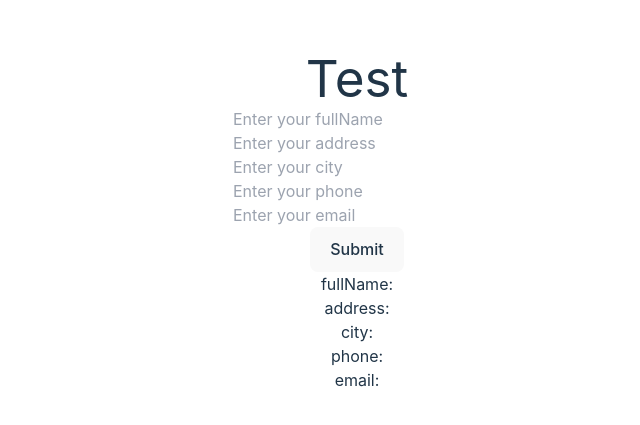
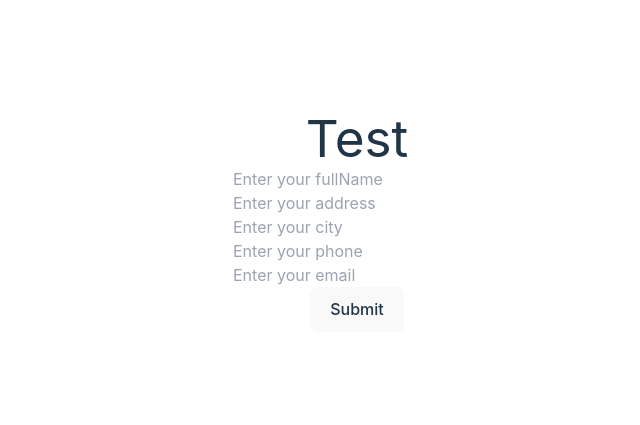
Before and after one commit to Binary-Blade/CV_Generator, a React (Vite) app: page / in a window 1280 px wide. Shown: the part 179-604 px from the top of the page, without its empty margins (283-923 px from the left). Built offline with nearby package versions, Linux system fonts and the light colour scheme.

Commit message:
feat(PersonalDetailsView): Remove key from rendered output (master)

```diff
--- a/src/components/PersonalInformation/PersonalDetailsView.jsx
+++ b/src/components/PersonalInformation/PersonalDetailsView.jsx
@@ -4,7 +4,7 @@ const PersonalDetailsView = ({ details }) => {
     return (
         <div>
             {Object.entries(details).map(([key, value]) => (
-                key !== 'id' && <p key={key}>{`${key}: ${value}`}</p>
+                key !== 'id' && <p key={key}>{`${value}`}</p>
             ))}
         </div>
     );
```
